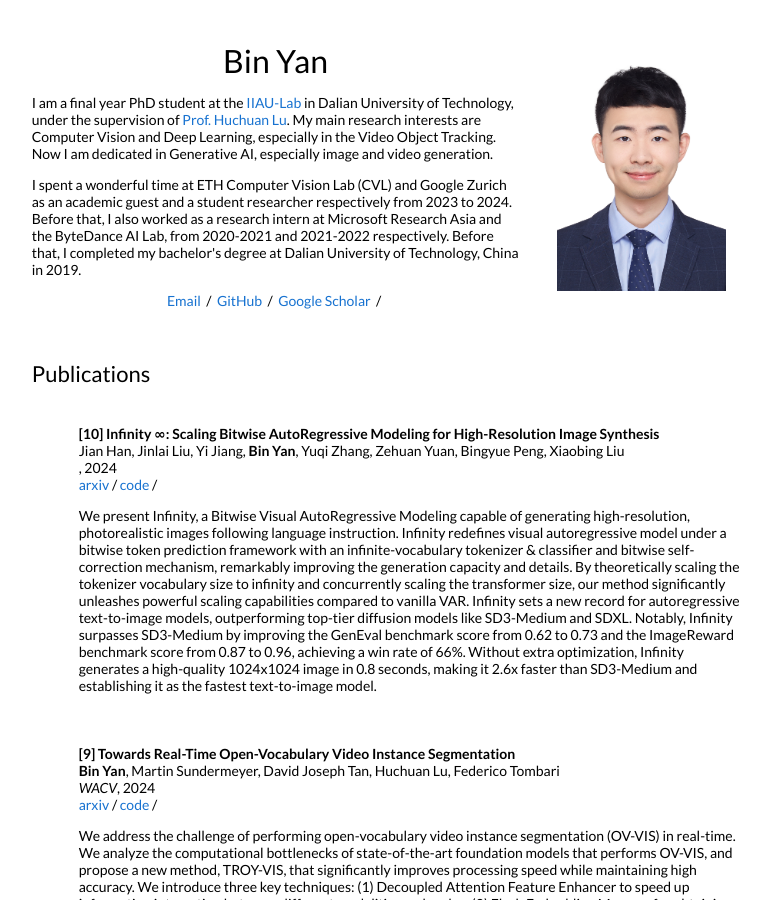
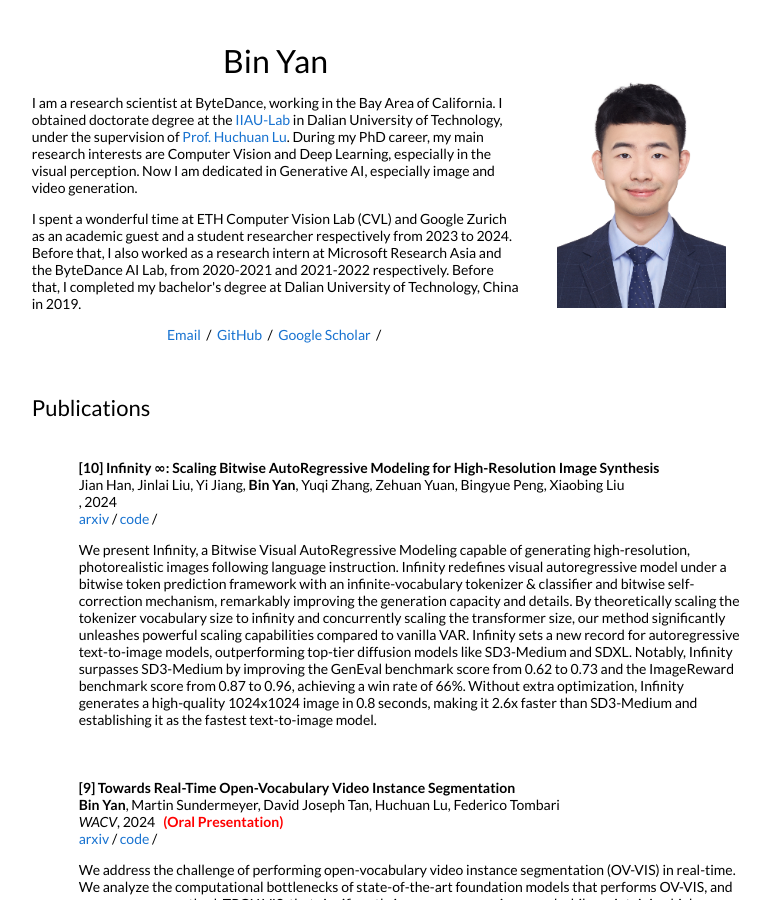
Before and after one commit to MasterBin-IIAU/masterbin-iiau.github.io, a Jekyll site: the page built from _posts/2024-12-12-infinity.markdown, in a window 1280 px wide and 900 px high. Shown: the whole window, without its empty margins (252-1022 px from the left). Built offline with Jekyll 4.4.1, drawn with Linux system fonts in a browser that asks for light colours.

Commit message:
add RS at ByteDance and WACV oral

```diff
--- a/_layouts/default.html
+++ b/_layouts/default.html
@@ -27,8 +27,8 @@
               <h1>
                 Bin Yan
               </h1>
-              <p>I am a final year PhD student at the <a href="https://ice.dlut.edu.cn/lu/">IIAU-Lab</a> in Dalian University of Technology, under the supervision of <a href="https://scholar.google.com/citations?user=D3nE0agAAAAJ&hl=zh-CN">Prof. Huchuan Lu</a>.
-                My main research interests are Computer Vision and Deep Learning, especially in the Video Object Tracking. Now I am dedicated in Generative AI, especially image and video generation.
+              <p>I am a research scientist at ByteDance, working in the Bay Area of California. I obtained doctorate degree at the <a href="https://ice.dlut.edu.cn/lu/">IIAU-Lab</a> in Dalian University of Technology, under the supervision of <a href="https://scholar.google.com/citations?user=D3nE0agAAAAJ&hl=zh-CN">Prof. Huchuan Lu</a>.
+                During my PhD career, my main research interests are Computer Vision and Deep Learning, especially in the visual perception. Now I am dedicated in Generative AI, especially image and video generation.
               </p>
               <p>
                 I spent a wonderful time at ETH Computer Vision Lab (CVL) and Google Zurich as an academic guest and a student researcher respectively from 2023 to 2024. Before that, I also worked as a research intern at Microsoft Research Asia and the ByteDance AI Lab, from 2020-2021 and 2021-2022 respectively. Before that, I completed my bachelor's degree at Dalian University of Technology, China in 2019.
--- a/_posts/2024-12-05-troyvis.markdown
+++ b/_posts/2024-12-05-troyvis.markdown
@@ -8,6 +8,7 @@ authors: "<strong>Bin Yan</strong>, Martin Sundermeyer, David Joseph Tan, Huchua
 venue: "WACV"
 arxiv: https://arxiv.org/pdf/2412.04434.pdf
 code: https://github.com/google-research/troyvis
+type: "Oral Presentation"
 ---
 
 We address the challenge of performing open-vocabulary video instance segmentation (OV-VIS) in real-time. We analyze the computational bottlenecks of state-of-the-art foundation models that performs OV-VIS, and propose a new method, TROY-VIS, that significantly improves processing speed while maintaining high accuracy. We introduce three key techniques: (1) Decoupled Attention Feature Enhancer to speed up information interaction between different modalities and scales; (2) Flash Embedding Memory for obtaining fast text embeddings of object categories; and, (3) Kernel Interpolation for exploiting the temporal continuity in videos. Our experiments demonstrate that TROY-VIS achieves the best trade-off between accuracy and speed on two large-scale OV-VIS benchmarks, BURST and LV-VIS, running 20x faster than GLEE-Lite (25 FPS v.s. 1.25 FPS) with comparable or even better accuracy. These results demonstrate TROY-VIS's potential for real-time applications in dynamic environments such as mobile robotics and augmented reality.
```
